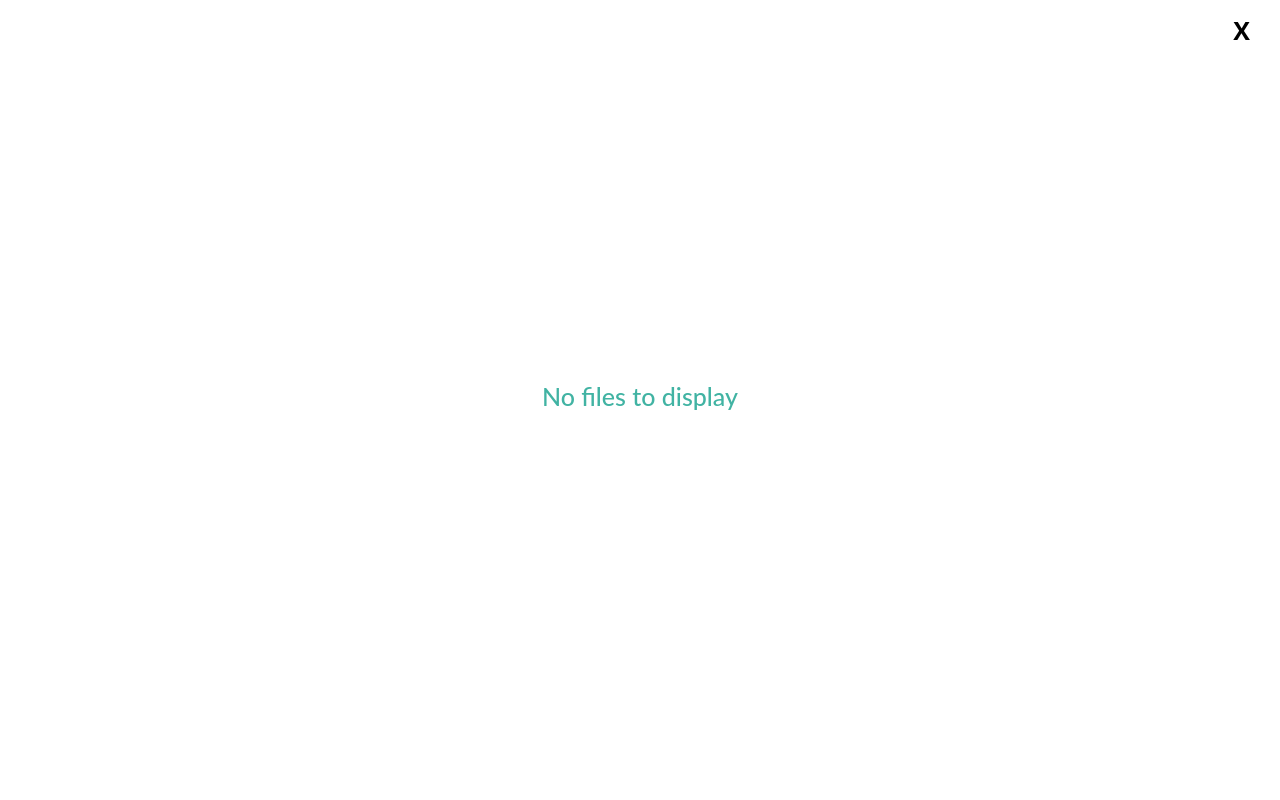
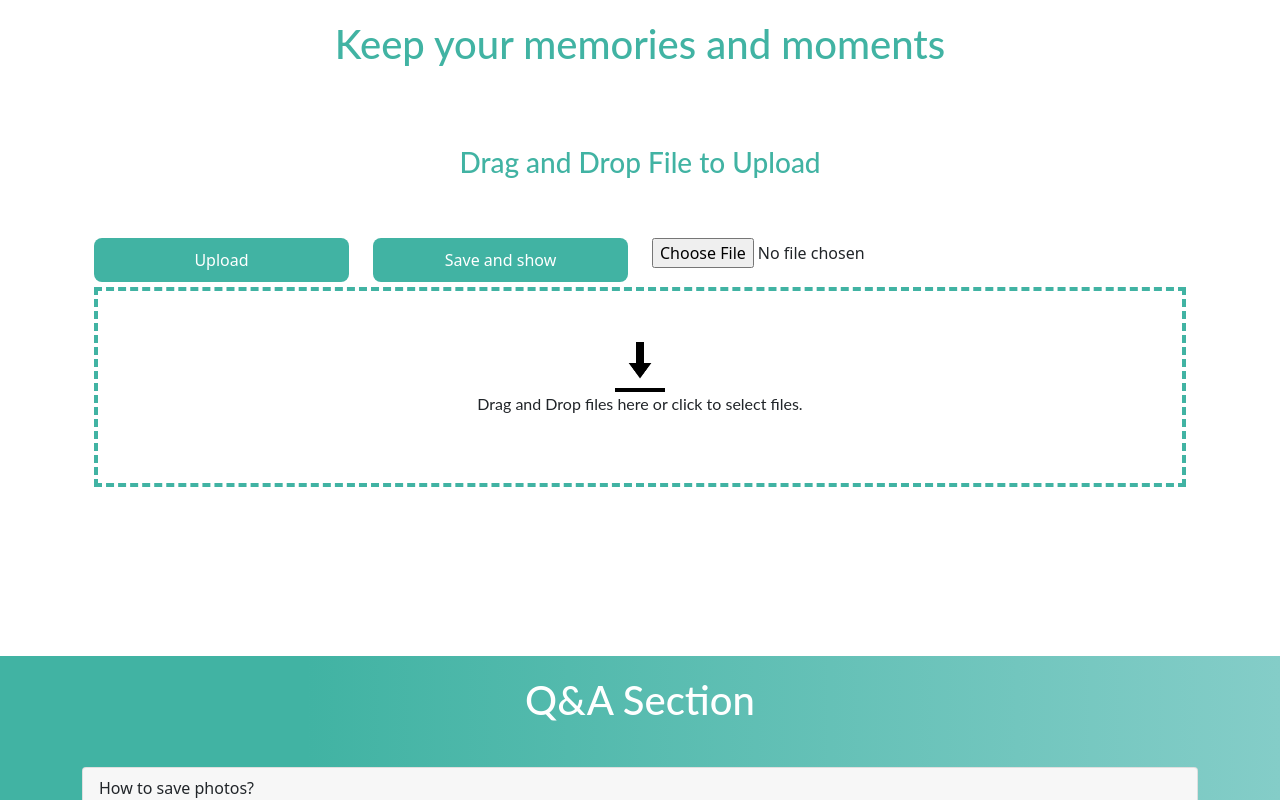
Before and after one commit to aczajczynska/file-app, a React (Create React App) app: page / in a window 1280 px wide. Shown: the top 800 px of the page. Built offline with nearby package versions, Linux system fonts and the light colour scheme.

Commit message:
close modal

```diff
--- a/src/components/DropContent/DropZone/DropZone.tsx
+++ b/src/components/DropContent/DropZone/DropZone.tsx
@@ -42,7 +42,7 @@ import {
 } from "./DropZone.styles";
 
 const DropZone: FC = () => {
-  const { setFilesList, filesList } = useContext(FilesToUploadContext);
+  const { setFilesList } = useContext(FilesToUploadContext);
   const [selectedFiles, setSelectedFiles] = useState<SelectedFilesProps>([]);
   const [errorMessage, setErrorMessage] = useState<string>("");
   const [validFiles, setValidFiles] = useState<any>([]);
@@ -52,7 +52,7 @@ const DropZone: FC = () => {
   const modalImageRef = useRef<HTMLDivElement>(null);
   const fileSpaceRef = useRef<HTMLInputElement | null>(null);
   const [isOpen, setIsOpen] = useState<boolean>(false);
-  const [isTableModalOpen, setIsTableModalOpen] = useState<boolean>(true);
+  const [isTableModalOpen, setIsTableModalOpen] = useState<boolean>(false);
   const [showToast, setShowToast] = useState(false);
 
   const toggleShowTost = () => setShowToast(!showToast);
@@ -281,7 +281,7 @@ const DropZone: FC = () => {
         onClose={() => closeModal()}
       />
       <BootstrapToast onClose={toggleShowTost} show={showToast} />
-      <RModal open={isTableModalOpen} onClose={() => closeTableModal()}>
+      <RModal open={isTableModalOpen} onClose={closeTableModal}>
         <TableComponent />
       </RModal>
     </Container>
```
